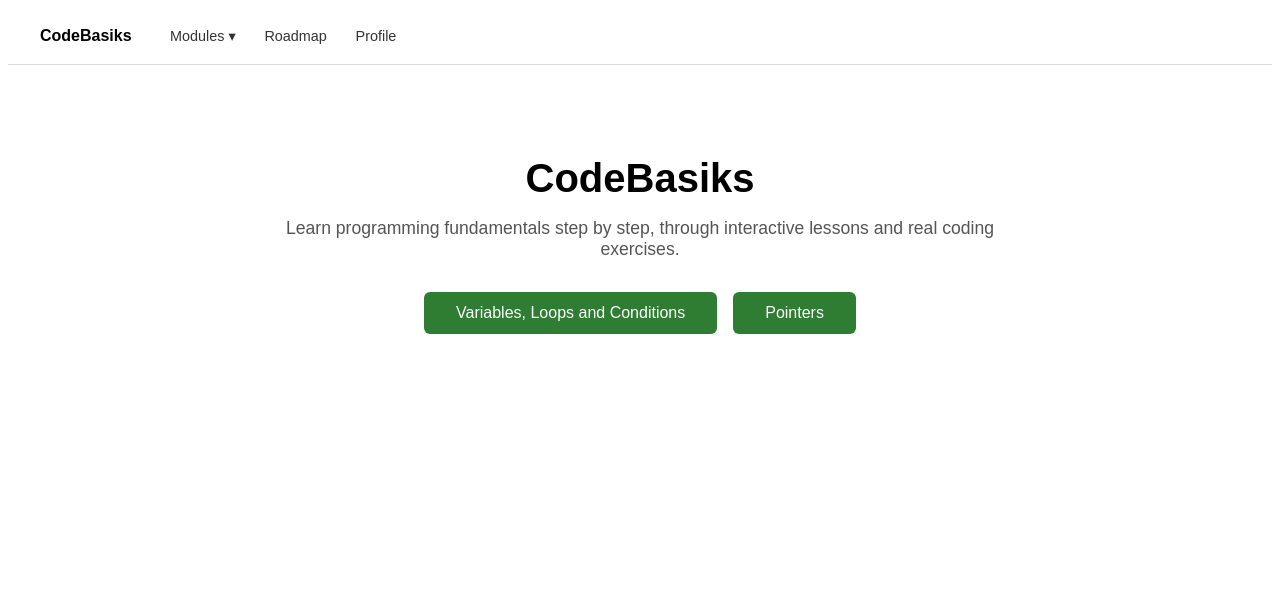
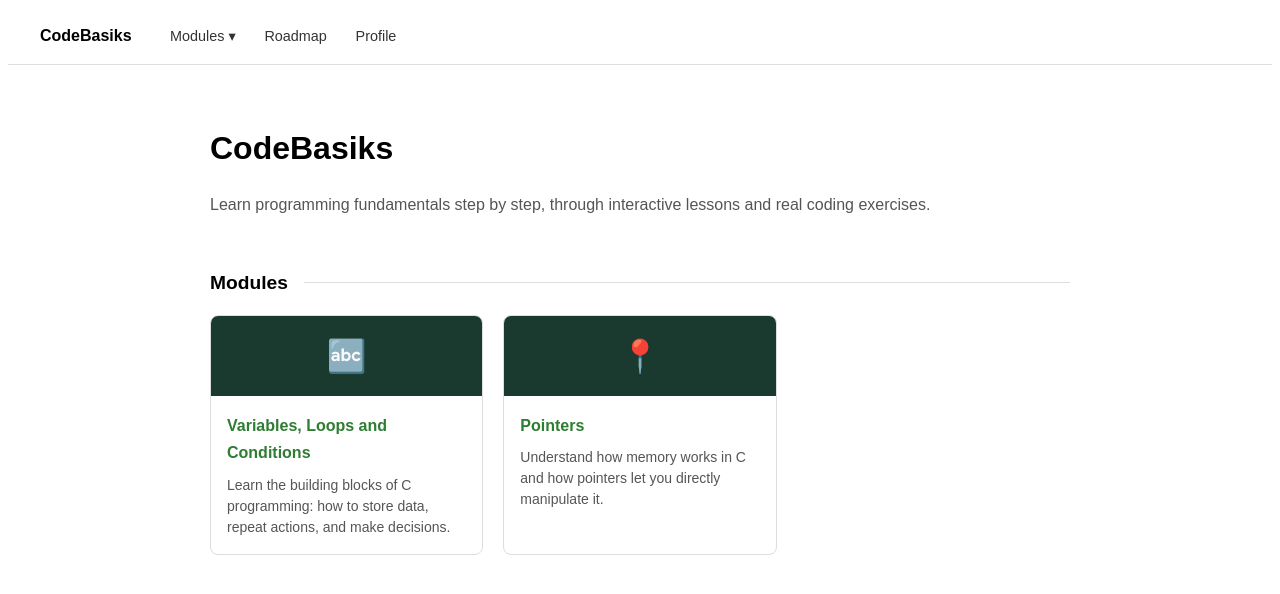
Before and after one commit to Tholarr/codebasiks, a React (Vite) app in the folder frontend/: page / in a window 1280 px wide. Shown: the top 594 px of the page. Built offline with nearby package versions, Linux system fonts and the light colour scheme.

Commit message:
:recycle: Match modules layout with the lessons one

```diff
--- a/frontend/src/Home.tsx
+++ b/frontend/src/Home.tsx
@@ -1,10 +1,19 @@
 import { useNavigate } from "react-router-dom";
-import { primaryButtonStyle } from "./styles/common";
 import Navbar from "./components/Navbar";
 
 const modules = [
-  { name: "Variables, Loops and Conditions", path: "/module/01" },
-  { name: "Pointers", path: "/module/02" },
+  {
+    name: "Variables, Loops and Conditions",
+    description: "Learn the building blocks of C programming: how to store data, repeat actions, and make decisions.",
+    path: "/module/01",
+    icon: "🔤",
+  },
+  {
+    name: "Pointers",
+    description: "Understand how memory works in C and how pointers let you directly manipulate it.",
+    path: "/module/02",
+    icon: "📍",
+  },
 ];
 
 export default function Home() {
@@ -14,21 +23,56 @@ export default function Home() {
     <div style={{ fontFamily: "sans-serif" }}>
       <Navbar />
 
-      <div style={{
-        maxWidth: 740,
-        margin: "0 auto",
-        padding: "4rem 2rem",
-        textAlign: "center",
-      }}>
-        <h1 style={{ fontSize: "2.5rem", marginBottom: "1rem" }}>CodeBasiks</h1>
-        <p style={{ fontSize: "1.1rem", color: "#555", marginBottom: "2rem" }}>
+      <div style={{ maxWidth: 860, margin: "0 auto", padding: "2rem", lineHeight: 1.7 }}>
+        <h1 style={{ marginTop: "1.5rem", marginBottom: "0.5rem" }}>CodeBasiks</h1>
+        <p style={{ color: "#555", marginBottom: "3rem" }}>
           Learn programming fundamentals step by step, through interactive lessons and real coding exercises.
         </p>
-        <div style={{ display: "flex", gap: "1rem", justifyContent: "center", flexWrap: "wrap" }}>
+
+        <div style={{ marginBottom: "1rem", display: "flex", alignItems: "center", gap: "1rem" }}>
+          <h2 style={{ margin: 0, fontSize: "1.2rem" }}>Modules</h2>
+          <div style={{ flex: 1, height: "1px", backgroundColor: "#ddd" }} />
+        </div>
+
+        <div style={{
+          display: "grid",
+          gridTemplateColumns: "repeat(auto-fill, minmax(260px, 1fr))",
+          gap: "1.25rem",
+        }}>
           {modules.map(mod => (
-            <button key={mod.path} onClick={() => navigate(mod.path)} style={primaryButtonStyle}>
-              {mod.name}
-            </button>
+            <div
+              key={mod.path}
+              onClick={() => { window.scrollTo(0, 0); navigate(mod.path); }}
+              style={{
+                border: "1px solid #ddd",
+                borderRadius: "8px",
+                overflow: "hidden",
+                cursor: "pointer",
+                transition: "box-shadow 0.2s",
+              }}
+              onMouseEnter={e => (e.currentTarget.style.boxShadow = "0 4px 16px rgba(0,0,0,0.12)")}
+              onMouseLeave={e => (e.currentTarget.style.boxShadow = "none")}
+            >
+              <div style={{
+                backgroundColor: "#1b3a2f",
+                height: "80px",
+                display: "flex",
+                alignItems: "center",
+                justifyContent: "center",
+                fontSize: "2rem",
+              }}>
+                {mod.icon}
+              </div>
+
+              <div style={{ padding: "1rem" }}>
+                <h3 style={{ margin: "0 0 0.5rem", fontSize: "1rem", color: "#2e7d32" }}>
+                  {mod.name}
+                </h3>
+                <p style={{ margin: 0, fontSize: "0.875rem", color: "#555", lineHeight: 1.5 }}>
+                  {mod.description}
+                </p>
+              </div>
+            </div>
           ))}
         </div>
       </div>
```
